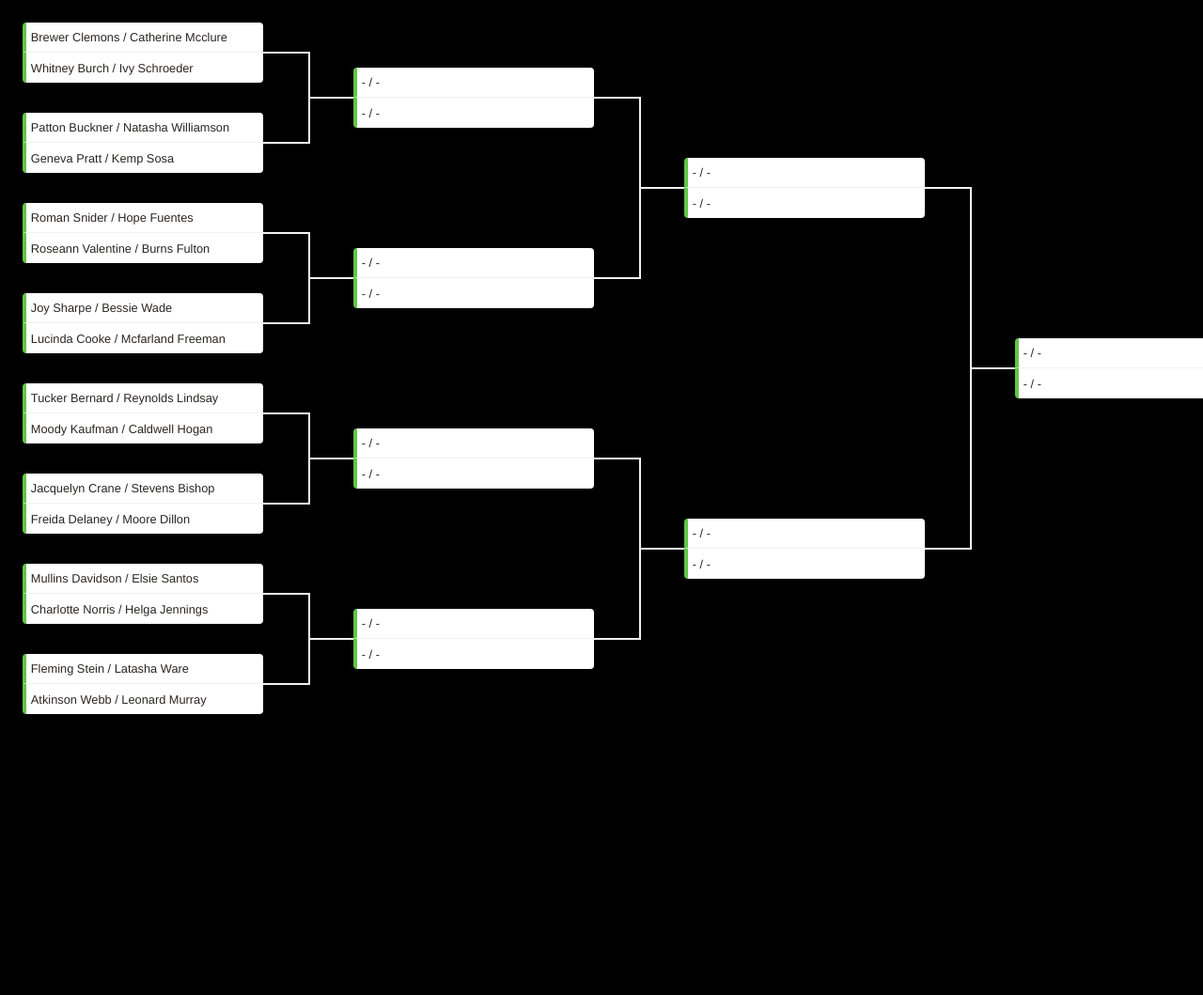
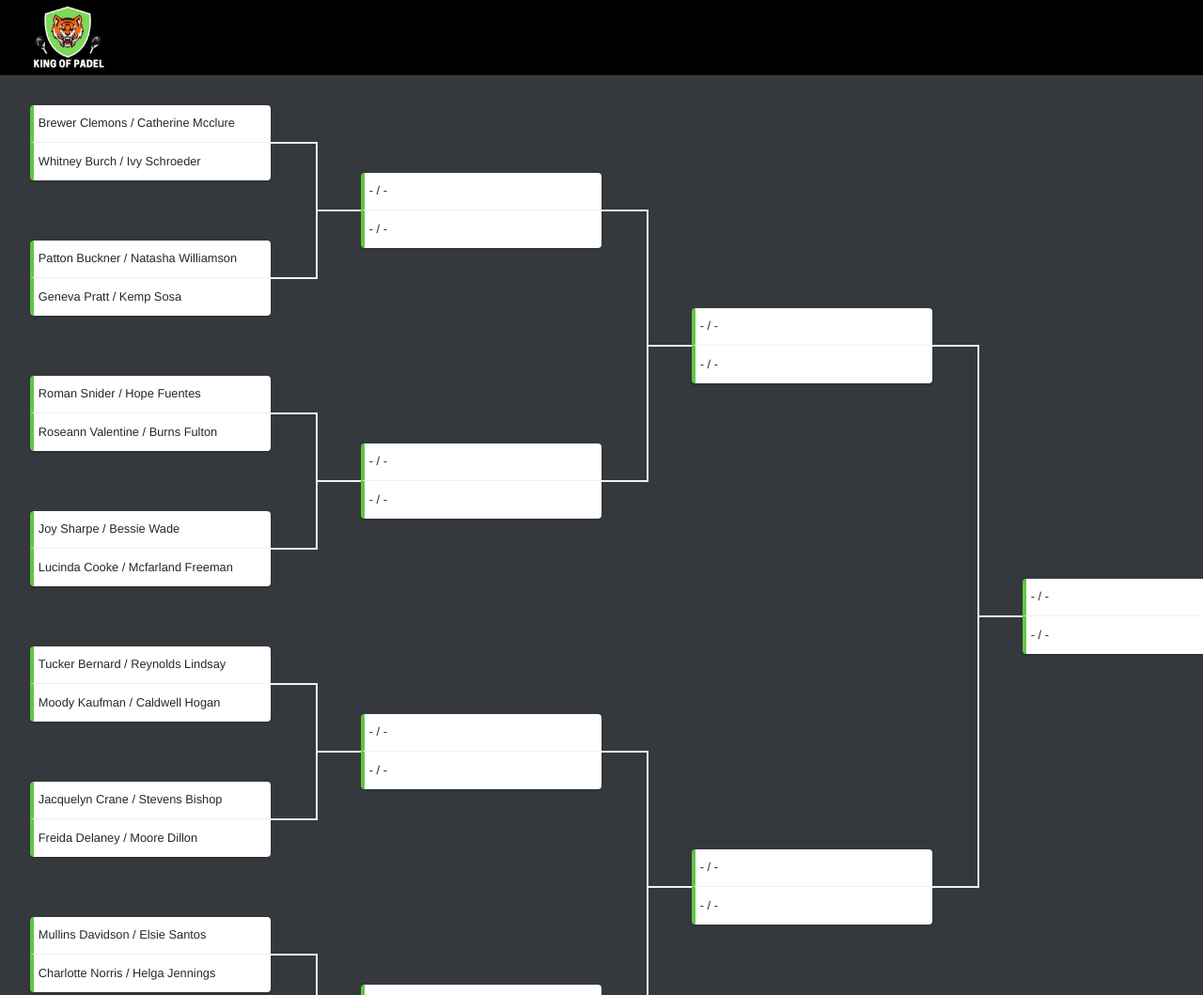
Before and after one commit to McManus68/gatsby-tournament-generator, a Gatsby site: page / in a window 1280 px wide. Shown: the top 1059 px of the page at 94% size. Before the commit the page ends 800 px from the top, so only its background shows below. Built offline with nearby package versions, Linux system fonts and the light colour scheme; Gatsby itself is replaced by a stand-in of ours.

Commit message:
add logo / footer / header

```diff
--- a/package.json
+++ b/package.json
@@ -25,6 +25,7 @@
     "gatsby-plugin-styled-components": "^4.2.0",
     "gatsby-source-filesystem": "^3.2.0",
     "gatsby-transformer-sharp": "^3.2.0",
+    "normalize.css": "^8.0.1",
     "react": "^17.0.1",
     "react-dom": "^17.0.1",
     "react-helmet": "^6.1.0",
--- a/src/components/bracket/index.js
+++ b/src/components/bracket/index.js
@@ -1,193 +1,91 @@
-import React from 'react';
-import styled, { css } from 'styled-components';
+import React, { useContext, createContext } from 'react';
+import {
+  Container,
+  Round,
+  Matchup,
+  Teams,
+  Team,
+  MatchupMerger,
+  RoundMerger,
+} from './styles/bracket';
 
-function computeWidth(props) {
-  return `calc(
-    ( ${props.theme.bracket.gridWidth} - ${props.theme.bracket.teamWidth} ) / 2
-  )`;
-}
+const BracketContext = createContext({ rounds: 0 });
+const RoundContext = createContext(0);
+const MatchupContext = createContext(0);
 
-function computeHeight(props) {
-  return `calc((${props.theme.bracket.teamHeight} + ${
-    props.theme.bracket.gridGap
-  }) * ${Math.pow(2, props.round)})`;
-}
-
-export const StyledBracket = styled.div`
-  display: grid;
-  grid-template-columns: repeat(
-    ${(props) => props.rounds},
-    ${(props) => props.theme.bracket.gridWidth}
-  );
-`;
-
-export const StyledRound = styled.section`
-  display: flex;
-  flex-direction: column;
-  justify-content: space-around;
-`;
-
-export const StyledMatchup = styled.div`
-  display: flex;
-  margin: ${(props) => props.theme.bracket.gridGap};
-  border-radius: 0.25rem;
-  position: relative;
-`;
-
-export const StyledTeams = styled.div`
-  display: flex;
-  flex-direction: column;
-`;
-
-export const StyledTeam = styled.div`
-  display: flex;
-  font-size: 0.8rem;
-  align-items: center;
-  padding: 0 0.3rem;
-  box-sizing: border-box;
-  min-width: ${(props) => props.theme.bracket.teamWidth};
-  color: ${(props) => props.theme.bracket.fg};
-  border-left: 0.25rem solid ${(props) => props.theme.bracket.winner};
-  background: ${(props) => props.theme.bracket.bg};
-  height: ${(props) => props.theme.bracket.teamHeight};
-  box-shadow: 0 2px 2px 0 rgba(0, 0, 0, 0.12);
-  ${({ firstTeam }) =>
-    firstTeam
-      ? css`
-          border-radius: 0.25rem 0.25rem 0 0;
-        `
-      : css`
-          border-radius: 0 0 0.25rem 0.25rem;
-        `}
-  &:nth-child(1) {
-    border-bottom: thin solid ${(props) => props.theme.bracket.border};
-  }
-`;
-
-export const StyledMatchupMerger = styled.div`
-  position: relative;
-  ${({ lastRound }) =>
-    !lastRound &&
-    css`
-      &:after {
-        content: '';
-        position: absolute;
-        box-sizing: border-box;
-        width: ${(props) => computeWidth(props)};
-        height: 2px;
-        background: ${(props) => props.theme.bracket.border};
-        top: calc(50% - 1px);
-        left: 100%;
-      }
-
-      &:before {
-        content: '';
-        position: absolute;
-        box-sizing: border-box;
-        width: 2px;
-        height: ${(props) => computeHeight(props)};
-        background: ${(props) => props.theme.bracket.border};
-        left: ${(props) => computeWidth(props)};
-        ${({ odd }) =>
-          odd
-            ? css`
-                top: calc(50% - 1px);
-              `
-            : css`
-                bottom: calc(50% - 1px);
-              `}
-      }
-    `}
-`;
-
-export const StyledRoundMerger = styled.div`
-  position: relative;
-  ${({ firstRound }) =>
-    !firstRound &&
-    css`
-      &:before {
-        content: '';
-        position: absolute;
-        box-sizing: border-box;
-        width: ${(props) => computeWidth(props)};
-        height: 2px;
-        background: ${(props) => props.theme.bracket.border};
-        top: calc(50% - 1px);
-        left: calc(${(props) => computeWidth(props)} * -1);
-      }
-    `}
-`;
-
-const CurrentRoundContext = React.createContext(null);
-const TotalRoundContext = React.createContext(null);
-const MatchupContext = React.createContext(null);
-
-const MatchupMerger = () => {
-  const round = React.useContext(CurrentRoundContext);
-  const roundCount = React.useContext(TotalRoundContext);
-  const matchup = React.useContext(MatchupContext);
+Bracket.MatchupMerger = function BracketMatchupMerger() {
+  const { rounds } = useContext(BracketContext);
+  const round = useContext(RoundContext);
+  const matchup = useContext(MatchupContext);
 
   return (
-    <StyledMatchupMerger
+    <MatchupMerger
       odd={matchup % 2 === 0}
       round={round}
-      lastRound={round === roundCount - 1}
+      lastRound={round === rounds - 1}
     />
   );
 };
 
-const RoundMerger = () => {
-  const round = React.useContext(CurrentRoundContext);
-  return <StyledRoundMerger firstRound={round === 0} />;
+Bracket.RoundMerger = function BracketRoundMerger() {
+  const round = React.useContext(RoundContext);
+  return <RoundMerger firstRound={round === 0} />;
 };
 
-const Matchup = ({ matchup }) => {
+Bracket.Matchup = function BracketMatchup({ matchup }) {
+  return (
+    <Matchup>
+      <Bracket.RoundMerger />
+      <Bracket.Teams matchup={matchup} />
+      <Bracket.MatchupMerger />
+    </Matchup>
+  );
+};
+
+Bracket.Teams = function BracketTeams({ matchup }) {
+  return (
+    <Teams>
+      <Bracket.Team isFirst={true} team={matchup.team1} />
+      <Bracket.Team isFirst={false} team={matchup.team2} />
+    </Teams>
+  );
+};
+
+Bracket.Team = function BracketTeam({ team, isFirst }) {
   const getTeamName = (team) => {
     if (team.players) {
       return team.players[0].name + ' / ' + team.players[1].name;
     } else return '- / -';
   };
+  return <Team firstTeam={isFirst}>{getTeamName(team)}</Team>;
+};
 
+Bracket.Round = function BracketRound({ round }) {
   return (
-    <StyledMatchup>
-      <RoundMerger />
-      <StyledTeams>
-        <StyledTeam firstTeam={true}>{getTeamName(matchup.team1)}</StyledTeam>
-        <StyledTeam firstTeam={false}>{getTeamName(matchup.team2)}</StyledTeam>
-      </StyledTeams>
-      <MatchupMerger />
-    </StyledMatchup>
+    <Round>
+      {round.matchups.map((matchup, i) => {
+        return (
+          <MatchupContext.Provider key={i} value={i}>
+            <Bracket.Matchup matchup={matchup} />
+          </MatchupContext.Provider>
+        );
+      })}
+    </Round>
   );
 };
 
-const Round = ({ round }) => {
+export default function Bracket({ bracket }) {
   return (
-    <StyledRound>
-      {round.matchups.map((matchup, i) => {
-        return (
-          <MatchupContext.Provider value={i}>
-            <Matchup key={i} matchup={matchup} />
-          </MatchupContext.Provider>
-        );
-      })}
-    </StyledRound>
-  );
-};
-
-const Bracket = ({ bracket }) => {
-  return (
-    <TotalRoundContext.Provider value={bracket.rounds.length}>
-      <StyledBracket rounds={bracket.rounds.length}>
+    <BracketContext.Provider value={{ rounds: bracket.rounds.length }}>
+      <Container rounds={bracket.rounds.length}>
         {bracket.rounds.map((round, i) => {
           return (
-            <CurrentRoundContext.Provider value={i}>
-              <Round key={i} round={round} />
-            </CurrentRoundContext.Provider>
+            <RoundContext.Provider key={i} value={i}>
+              <Bracket.Round round={round} />
+            </RoundContext.Provider>
           );
         })}
-      </StyledBracket>
-    </TotalRoundContext.Provider>
+      </Container>
+    </BracketContext.Provider>
   );
-};
-
-export default Bracket;
+}
--- /dev/null
+++ b/src/components/bracket/styles/bracket.js
@@ -0,0 +1,118 @@
+import styled, { css } from 'styled-components/macro';
+
+function computeWidth(props) {
+  return `calc(
+    ( ${props.theme.bracket.gridWidth} - ${props.theme.bracket.teamWidth} ) / 2
+  )`;
+}
+
+function computeHeight(props) {
+  return `calc((${props.theme.bracket.teamHeight} + ${
+    props.theme.bracket.gridGap
+  }) * ${Math.pow(2, props.round)})`;
+}
+
+export const Container = styled.div`
+  display: grid;
+  grid-template-columns: repeat(
+    ${(props) => props.rounds},
+    ${(props) => props.theme.bracket.gridWidth}
+  );
+`;
+
+export const Round = styled.section`
+  display: flex;
+  flex-direction: column;
+  justify-content: space-around;
+`;
+
+export const Matchup = styled.div`
+  display: flex;
+  margin: ${(props) => props.theme.bracket.gridGap};
+  border-radius: 0.25rem;
+  position: relative;
+`;
+
+export const Teams = styled.div`
+  display: flex;
+  flex-direction: column;
+`;
+
+export const Team = styled.div`
+  display: flex;
+  font-size: 0.8rem;
+  align-items: center;
+  padding: 0 0.3rem;
+  box-sizing: border-box;
+  min-width: ${(props) => props.theme.bracket.teamWidth};
+  color: ${(props) => props.theme.bracket.fg};
+  border-left: 0.25rem solid ${(props) => props.theme.bracket.winner};
+  background: ${(props) => props.theme.bracket.bg};
+  height: ${(props) => props.theme.bracket.teamHeight};
+  box-shadow: 0 2px 2px 0 rgba(0, 0, 0, 0.12);
+  ${({ firstTeam }) =>
+    firstTeam
+      ? css`
+          border-radius: 0.25rem 0.25rem 0 0;
+        `
+      : css`
+          border-radius: 0 0 0.25rem 0.25rem;
+        `}
+  &:nth-child(1) {
+    border-bottom: thin solid ${(props) => props.theme.bracket.border};
+  }
+`;
+
+export const MatchupMerger = styled.div`
+  position: relative;
+  ${({ lastRound }) =>
+    !lastRound &&
+    css`
+      &:after {
+        content: '';
+        position: absolute;
+        box-sizing: border-box;
+        width: ${(props) => computeWidth(props)};
+        height: 2px;
+        background: ${(props) => props.theme.bracket.border};
+        top: calc(50% - 1px);
+        left: 100%;
+      }
+
+      &:before {
+        content: '';
+        position: absolute;
+        box-sizing: border-box;
+        width: 2px;
+        height: ${(props) => computeHeight(props)};
+        background: ${(props) => props.theme.bracket.border};
+        left: ${(props) => computeWidth(props)};
+        ${({ odd }) =>
+          odd
+            ? css`
+                top: calc(50% - 1px);
+              `
+            : css`
+                bottom: calc(50% - 1px);
+              `}
+      }
+    `}
+`;
+
+export const RoundMerger = styled.div`
+  position: relative;
+  ${({ firstRound }) =>
+    !firstRound &&
+    css`
+      &:before {
+        content: '';
+        position: absolute;
+        box-sizing: border-box;
+        width: ${(props) => computeWidth(props)};
+        height: 2px;
+        background: ${(props) => props.theme.bracket.border};
+        top: calc(50% - 1px);
+        left: calc(${(props) => computeWidth(props)} * -1);
+      }
+    `}
+`;
--- /dev/null
+++ b/src/components/footer/index.js
@@ -0,0 +1,6 @@
+import React from 'react';
+import { Container } from './styles/footer';
+
+export default function Footer() {
+  return <Container></Container>;
+}
--- /dev/null
+++ b/src/components/footer/styles/footer.js
@@ -0,0 +1,10 @@
+import styled, { css } from 'styled-components/macro';
+
+export const Container = styled.div`
+  display: flex;
+  box-sizing: border-box;
+  align-items: center;
+  height: 80px;
+  padding: 1rem 2rem;
+  background: ${(props) => props.theme.header.bg};
+`;
--- /dev/null
+++ b/src/components/header/index.js
@@ -0,0 +1,15 @@
+import React from 'react';
+import { Container, Logo } from './styles/header';
+import logo from '../../images/logo.png';
+
+export default function Header() {
+  return (
+    <Container>
+      <Header.Logo />
+    </Container>
+  );
+}
+
+Header.Logo = function HeaderLogo() {
+  return <Logo src={logo} />;
+};
--- /dev/null
+++ b/src/components/header/styles/header.js
@@ -0,0 +1,15 @@
+import styled, { css } from 'styled-components/macro';
+
+export const Container = styled.div`
+  display: flex;
+  box-sizing: border-box;
+  align-items: center;
+  height: 80px;
+  padding: 0rem 2rem;
+  background: ${(props) => props.theme.header.bg};
+`;
+
+export const Logo = styled.img`
+  width: 80px;
+  height: auto;
+`;
--- a/src/pages/index.js
+++ b/src/pages/index.js
@@ -1,8 +1,10 @@
 import * as React from 'react';
 import Theme from '../theme';
 import Bracket from '../components/bracket';
-
+import 'normalize.css';
 import JSONData from '../content/teams_16.json';
+import Header from '../components/header';
+import Footer from '../components/footer';
 
 console.log(JSONData);
 
@@ -37,14 +39,12 @@ let bracket = generateBracket(JSONData);
 
 console.log('bracket', bracket);
 
-//const rounds = Math.floor(Math.log(teams.length) / Math.log(2));
-
-//console.log('rounds', rounds)
-
 const IndexPage = () => {
   return (
     <Theme>
+      <Header />
       <Bracket bracket={bracket}></Bracket>
+      <Footer />
     </Theme>
   );
 };
--- a/src/theme/index.js
+++ b/src/theme/index.js
@@ -6,7 +6,7 @@ const GlobalStyles = createGlobalStyle`
     font-family: 'Helvetica Neue', Helvetica, Arial, sans-serif;
     -webkit-font-smoothing: antialiased;
     -moz-osx-font-smoothing: grayscale;
-    background-color: black;
+    background-color: #35383C;
     color: white;
     font-size: 1rem;
   }
@@ -20,10 +20,13 @@ const Theme = ({ children }) => {
       winner: '#60c645',
       looser: 'yellow',
       border: '#f0f2f2',
-      gridGap: '1rem',
+      gridGap: '2rem',
       gridWidth: '22rem',
-      teamHeight: '2rem',
+      teamHeight: '2.5rem',
       teamWidth: '16rem',
+    },
+    header: {
+      bg: 'black',
     },
   };
 
```
Also changed, not shown: src/images/icon.png (deleted), src/images/logo.png (added), 1 other file.
